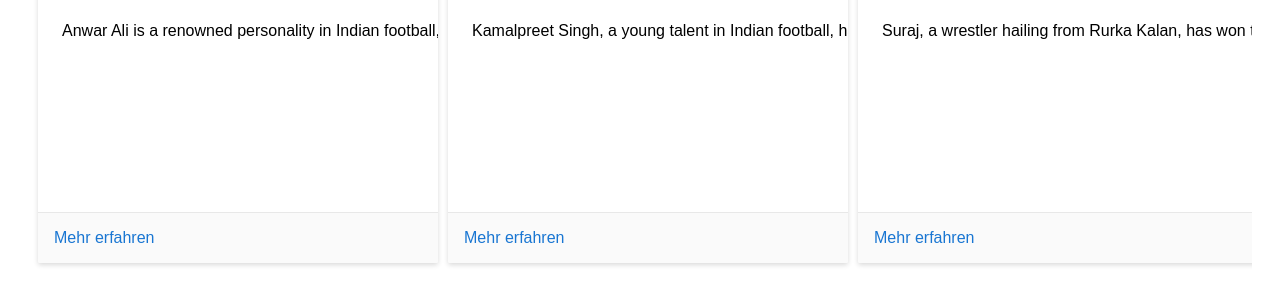
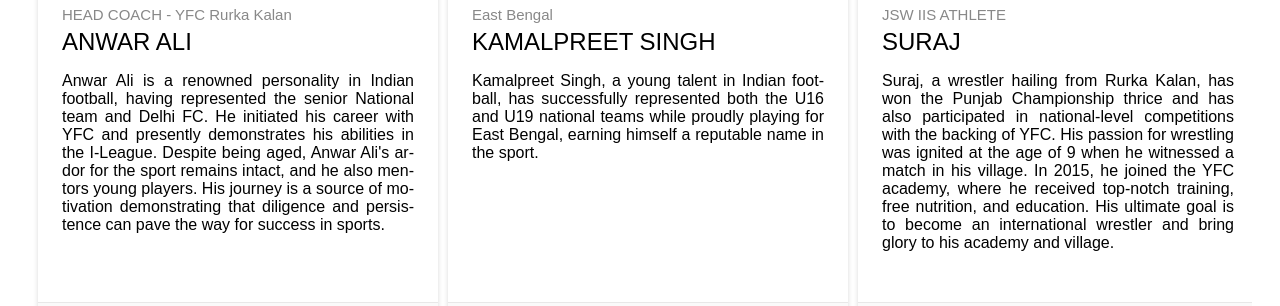
Before and after one commit to Lorenz-Thoma/Projekt1, a plain HTML site: page index.html in a window 1280 px wide. Shown: the part 582-888 px from the top of the page. Drawn offline with Linux system fonts and the light colour scheme.

Commit message:
Meine  Änderungen

```diff
--- a/style.css
+++ b/style.css
@@ -33,7 +33,7 @@
 .card .card-image {
   position: relative;
   width: 100%;
-  height: 400px;
+  height: 450px;
   overflow: hidden;
 }
 
@@ -62,9 +62,14 @@
 }
 
 .card .card-content p {
-  min-height: 150px;
+  min-height: 190px;
   text-align: justify;
   hyphens: auto;
+  width: 100%;
+  word-wrap: break-word;
+  overflow-wrap: break-word;
+  overflow: hidden;
+  white-space: normal;
 }
 
 
```
